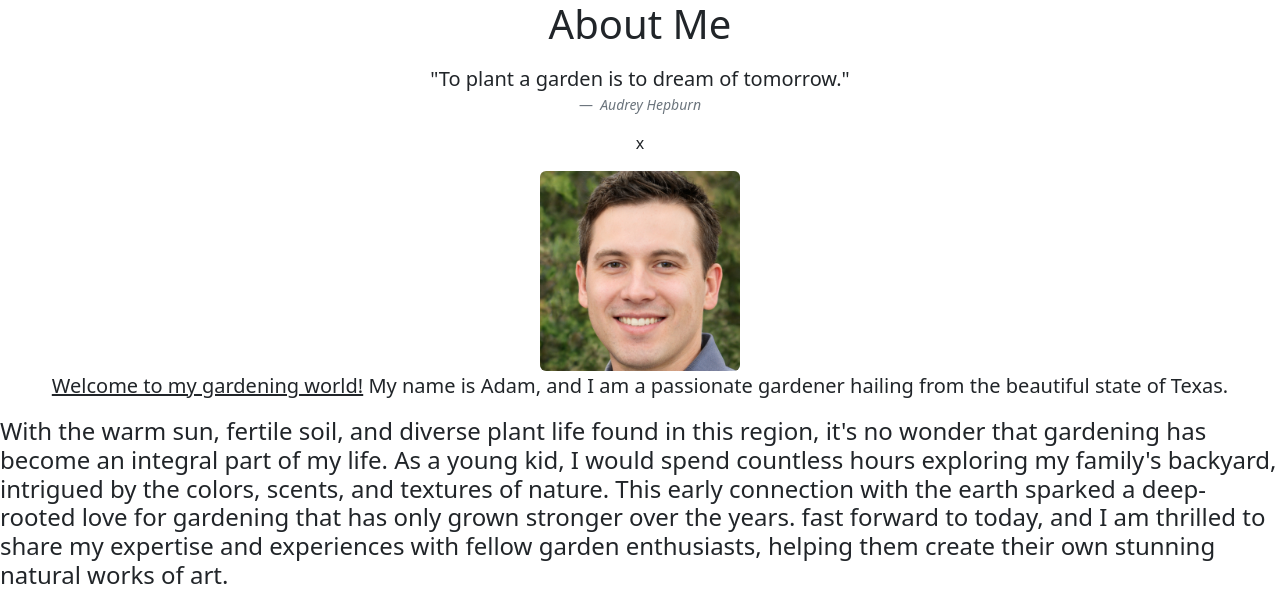
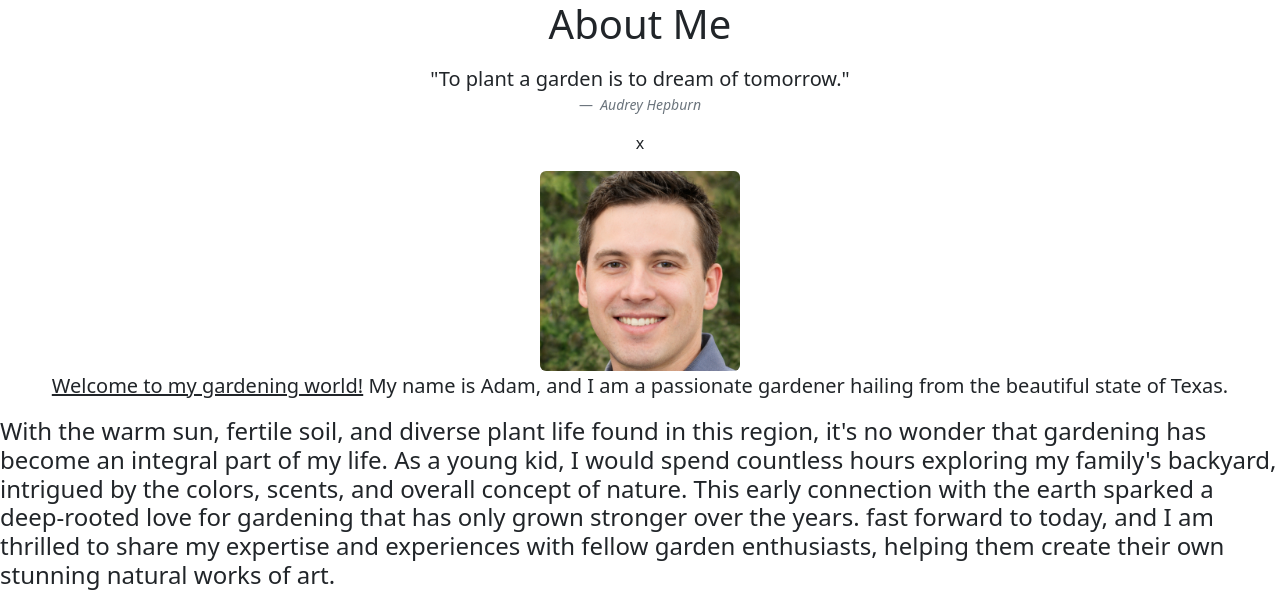
Before and after one commit to Camdawg03/framework-challenge-redo, a plain HTML site: page index.html in a window 1280 px wide. Shown: the top 595 px of the page. Drawn offline with nearby package versions, Linux system fonts and the light colour scheme.

Commit message:
Commit plz

```diff
--- a/index.html
+++ b/index.html
@@ -24,7 +24,7 @@
     <p class="lead"><u>Welcome to my gardening world!</u> My name is Adam, and I am a passionate gardener hailing from the beautiful state of Texas.
     </p>
 </figure>
-    <h4>With the warm sun, fertile soil, and diverse plant life found in this region, it's no wonder that gardening has become an integral part of my life. As a young kid, I would spend countless hours exploring my family's backyard, intrigued by the colors, scents, and textures of nature. This early connection with the earth sparked a deep-rooted love for gardening that has only grown stronger over the years. fast forward to today, and I am thrilled to share my expertise and experiences with fellow garden enthusiasts, helping them create their own stunning natural works of art.</h4>
+    <h4>With the warm sun, fertile soil, and diverse plant life found in this region, it's no wonder that gardening has become an integral part of my life. As a young kid, I would spend countless hours exploring my family's backyard, intrigued by the colors, scents, and overall concept of nature. This early connection with the earth sparked a deep-rooted love for gardening that has only grown stronger over the years. fast forward to today, and I am thrilled to share my expertise and experiences with fellow garden enthusiasts, helping them create their own stunning natural works of art.</h4>
    <img src="garden.jpg" class="rounded mx-auto d-block" alt="garden" width="400" height="200">
    <h4>Living in the diverse climate of Texas has provided me with a unique perspective on gardening. Whether it's selecting drought-tolerant plants, implementing efficient irrigation systems, or designing resilient landscapes, I am dedicated to creating thriving gardens that flourish despite the sometimes-unpredictable Texan weather.</h4>
    <h3>Sign up for newsletters!</h3>
```
